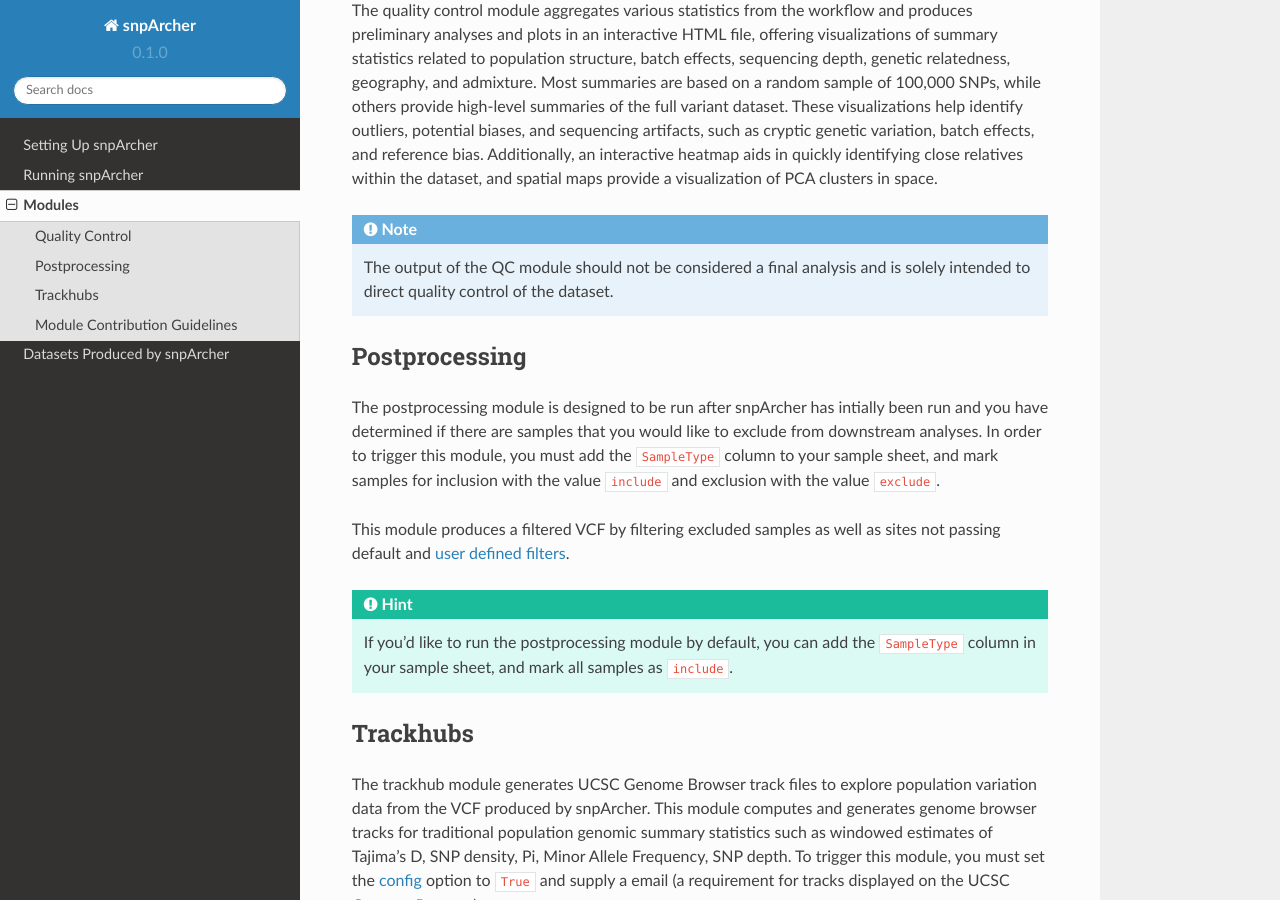
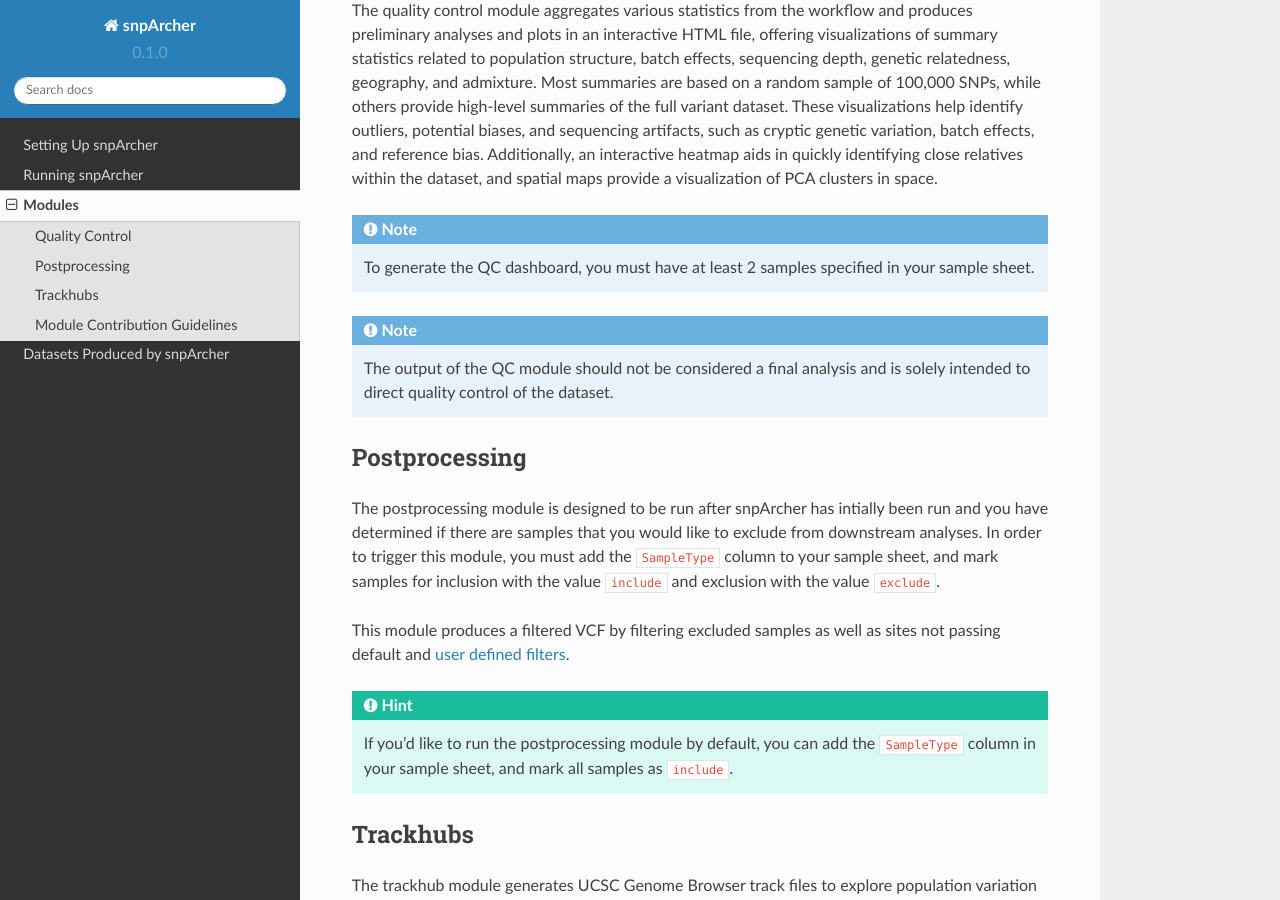
Before and after one commit to harvardinformatics/snpArcher, a Sphinx documentation site: the page built from docs/modules.md, in a window 1280 px wide and 900 px high, scrolled down 361 px. Built offline with Sphinx 7.4.7 and the Read the Docs theme 2.0.0, drawn with Linux system fonts in a browser that asks for light colours.

Commit message:
Update modules.md
add note about requirement for at least 2 samples for qc

````diff
--- a/docs/modules.md
+++ b/docs/modules.md
@@ -2,6 +2,9 @@
 A key goal in the design of the snpArcher pipeline is to allow seamless extensibility with downstream processing. We implement this using Snakemake modules, which allow additional rules to easily extend the main pipeline. We present several modular extensions of snpArcher here, but we hope also that user-developed modules will grow the set of tools linked to snpArcher in order to facilitate diverse analysis.
 ## Quality Control
 The quality control module aggregates various statistics from the workflow and produces preliminary analyses and plots in an interactive HTML file, offering visualizations of summary statistics related to population structure, batch effects, sequencing depth, genetic relatedness, geography, and admixture. Most summaries are based on a random sample of 100,000 SNPs, while others provide high-level summaries of the full variant dataset. These visualizations help identify outliers, potential biases, and sequencing artifacts, such as cryptic genetic variation, batch effects, and reference bias. Additionally, an interactive heatmap aids in quickly identifying close relatives within the dataset, and spatial maps provide a visualization of PCA clusters in space.
+```{note}
+To generate the QC dashboard, you must have at least 2 samples specified in your sample sheet.
+```
 ```{note}
 The output of the QC module should not be considered a final analysis and is solely intended to direct quality control of the dataset.
 ```
````
